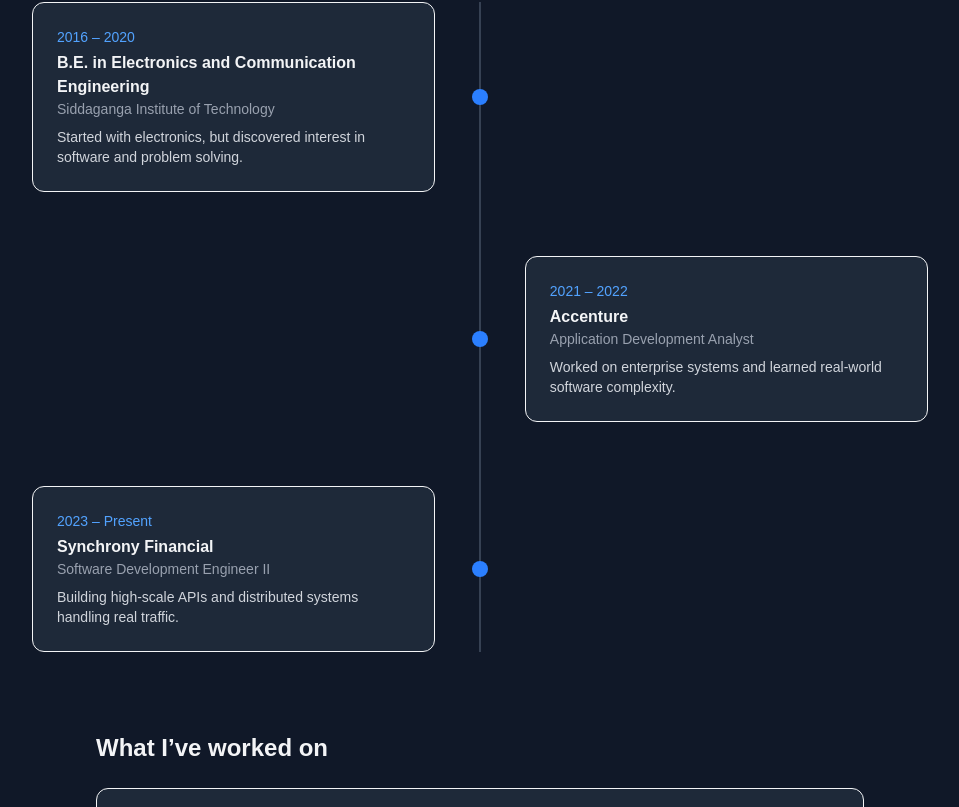
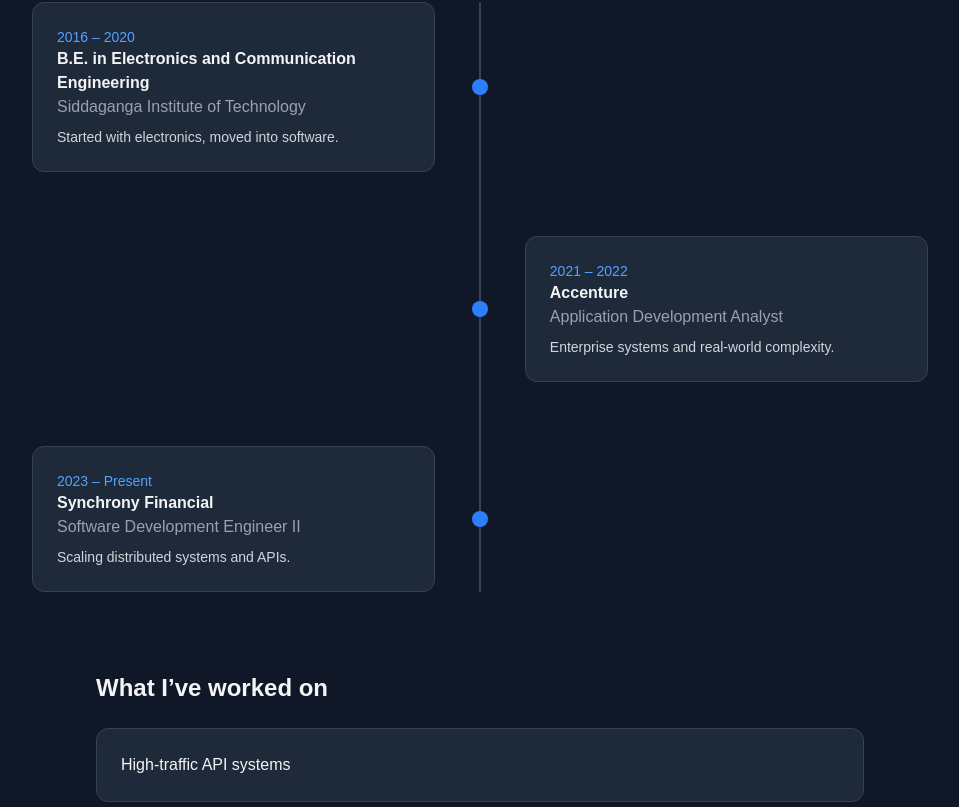
Before and after one commit to HimanshutheHR/My-Portfolio, a Next.js app: page / in a window 1280 px wide. Shown: the part 1073-1880 px from the top of the page, without its empty margins (160-1119 px from the left). Built offline with nearby package versions, Linux system fonts and the light colour scheme.

Commit message:
fourth  commit

```diff
--- a/app/page.tsx
+++ b/app/page.tsx
@@ -3,11 +3,11 @@
 import { useState, useEffect, useRef } from "react";
 import Image from "next/image";
 import { FontAwesomeIcon } from "@fortawesome/react-fontawesome";
-import { faLinkedin, faGithub } from "@fortawesome/free-brands-svg-icons";
+import { faLinkedin } from "@fortawesome/free-brands-svg-icons";
 import { faEnvelope } from "@fortawesome/free-solid-svg-icons";
 import { faLeetcode } from "@fortawesome/free-brands-svg-icons";
 
-/* ---------- HOOK: detect scroll visibility ---------- */
+/* ---------- HOOK ---------- */
 function useInView() {
   const ref = useRef<HTMLDivElement | null>(null);
   const [visible, setVisible] = useState(false);
@@ -21,7 +21,6 @@
     );
 
     if (ref.current) observer.observe(ref.current);
-
     return () => {
       if (ref.current) observer.unobserve(ref.current);
     };
@@ -44,7 +43,15 @@
     localStorage.setItem("theme", dark ? "dark" : "light");
   }, [dark]);
 
-  const { ref: timelineRef, visible: timelineVisible } = useInView();
+  /* IMPORTANT FIX */
+  useEffect(() => {
+    if (dark) {
+      document.documentElement.classList.add("dark");
+    } else {
+      document.documentElement.classList.remove("dark");
+    }
+  }, [dark]);
+
   const { ref: skillsRef, visible: skillsVisible } = useInView();
 
   return (
@@ -55,7 +62,7 @@
           : "bg-gradient-to-b from-white via-gray-50 to-gray-100 text-gray-900"
       }`}
     >
-      {/* DARK MODE TOGGLE */}
+      {/* TOGGLE */}
       <div className="max-w-4xl mx-auto flex justify-end">
         <button
           onClick={() => setDark(!dark)}
@@ -67,7 +74,6 @@
 
       {/* INTRO */}
       <section className="max-w-4xl mx-auto text-center mt-6">
-
         <div className="flex justify-center mb-6">
           <div className="relative">
             <div className="absolute inset-0 bg-gradient-to-r from-blue-500 to-purple-600 blur-2xl opacity-30 rounded-full"></div>
@@ -85,39 +91,20 @@
           Hi, I’m Himanshu
         </h1>
 
-        <p className="mt-4 text-lg text-gray-400">
+        <p className={`mt-4 text-lg ${dark ? "text-gray-400" : "text-gray-700"}`}>
           I build backend systems that don’t break when things get real.
         </p>
 
-        {/* SOCIAL ICONS */}
         <div className="mt-6 flex justify-center gap-6 text-xl">
-
-  {/* EMAIL */}
-  <a
-    href="mailto:himanshu.hr.ranjan@gmail.com"
-    className="hover:text-blue-400 transition"
-  >
+          <a href="mailto:himanshu.hr.ranjan@gmail.com">
             <FontAwesomeIcon icon={faEnvelope} />
           </a>
-
-  {/* LINKEDIN */}
-  <a
-    href="https://linkedin.com/in/himanshuthehr"
-    target="_blank"
-    className="hover:text-blue-500 transition"
-  >
+          <a href="https://linkedin.com/in/himanshuthehr" target="_blank">
             <FontAwesomeIcon icon={faLinkedin} />
           </a>
-
-  {/* LEETCODE (fallback icon) */}
-  <a
-    href="https://leetcode.com/u/himanshuthehr"
-    target="_blank"
-    className="hover:text-yellow-400 transition"
-  >
+          <a href="https://leetcode.com/u/himanshuthehr" target="_blank">
             <FontAwesomeIcon icon={faLeetcode} />
           </a>
-
         </div>
       </section>
 
@@ -153,7 +140,7 @@
                   ? "bg-gradient-to-r from-blue-600 to-purple-600 text-white"
                   : dark
                   ? "bg-gray-800 border-gray-700"
-                  : "bg-white"
+                  : "bg-white border-gray-300"
               }`}
             >
               <h3 className="font-semibold">{item.title}</h3>
@@ -165,56 +152,66 @@
         </div>
       </section>
 
-      {/* TIMELINE (YEARS + JOURNEY) */}
+      {/* TIMELINE */}
       <section className="max-w-4xl mx-auto mt-24">
         <h2 className="text-2xl font-semibold mb-12 text-center">
           My Journey
         </h2>
 
         <div className="relative">
-
-    {/* vertical line */}
-    <div className="absolute left-1/2 transform -translate-x-1/2 w-[2px] bg-gray-700 h-full"></div>
+          <div
+            className={`absolute left-1/2 transform -translate-x-1/2 w-[2px] h-full ${
+              dark ? "bg-gray-700" : "bg-gray-300"
+            }`}
+          ></div>
 
           {[
             {
               year: "2016 – 2020",
               title: "B.E. in Electronics and Communication Engineering",
               place: "Siddaganga Institute of Technology",
-        desc: "Started with electronics, but discovered interest in software and problem solving.",
+              desc: "Started with electronics, moved into software.",
             },
             {
               year: "2021 – 2022",
               title: "Accenture",
               place: "Application Development Analyst",
-        desc: "Worked on enterprise systems and learned real-world software complexity.",
+              desc: "Enterprise systems and real-world complexity.",
             },
             {
               year: "2023 – Present",
               title: "Synchrony Financial",
               place: "Software Development Engineer II",
-        desc: "Building high-scale APIs and distributed systems handling real traffic.",
+              desc: "Scaling distributed systems and APIs.",
             },
           ].map((item, i) => (
             <div
               key={i}
-        className={`relative flex items-center mb-16 ${
+              className={`flex items-center mb-16 ${
                 i % 2 === 0 ? "justify-start" : "justify-end"
               }`}
             >
-        <div className="w-[45%] p-6 rounded-xl border bg-gray-800 hover:shadow-lg transition">
-
-          <p className="text-sm text-blue-400 mb-1">{item.year}</p>
-
+              <div
+                className={`w-[45%] p-6 rounded-xl border ${
+                  dark
+                    ? "bg-gray-800 border-gray-700 text-gray-100"
+                    : "bg-white border-gray-300 text-gray-900"
+                }`}
+              >
+                <p className="text-sm text-blue-400">{item.year}</p>
                 <h3 className="font-semibold">{item.title}</h3>
-          <p className="text-sm text-gray-400">{item.place}</p>
-
-          <p className="mt-2 text-sm text-gray-300">
+                <p className={dark ? "text-gray-400" : "text-gray-700"}>
+                  {item.place}
+                </p>
+                <p
+                  className={`mt-2 text-sm ${
+                    dark ? "text-gray-300" : "text-gray-800"
+                  }`}
+                >
                   {item.desc}
                 </p>
               </div>
 
-        {/* dot */}
               <div className="absolute left-1/2 transform -translate-x-1/2 w-4 h-4 bg-blue-500 rounded-full"></div>
             </div>
           ))}
@@ -233,7 +230,11 @@
           ].map((item, i) => (
             <div
               key={i}
-              className="p-6 border rounded-xl bg-gray-800 hover:shadow-xl transition"
+              className={`p-6 border rounded-xl ${
+                dark
+                  ? "bg-gray-800 border-gray-700 text-gray-100"
+                  : "bg-white border-gray-300 text-gray-900"
+              }`}
             >
               {item}
             </div>
@@ -254,7 +255,12 @@
         ].map((skill, i) => (
           <div key={i} className="mb-4">
             <p className="text-sm mb-1">{skill.name}</p>
-            <div className="w-full h-2 bg-gray-700 rounded">
+
+            <div
+              className={`w-full h-2 rounded ${
+                dark ? "bg-gray-700" : "bg-gray-300"
+              }`}
+            >
               <div
                 className="h-2 rounded bg-gradient-to-r from-blue-500 to-purple-500 transition-all duration-1000"
                 style={{ width: skillsVisible ? skill.level : "0%" }}
@@ -268,7 +274,7 @@
       <section className="max-w-3xl mx-auto mt-20">
         <h2 className="text-2xl font-semibold mb-6">What I think about</h2>
 
-        <ul className="space-y-3 text-gray-400">
+        <ul className={dark ? "space-y-3 text-gray-400" : "space-y-3 text-gray-700"}>
           <li>→ Why systems break at scale</li>
           <li>→ Designing APIs that survive real traffic</li>
           <li>→ Why some systems degrade gracefully while others collapse</li>
@@ -289,7 +295,11 @@
           ].map((item, i) => (
             <div
               key={i}
-              className="p-4 border rounded-lg bg-gray-800 hover:shadow-lg transition"
+              className={`p-4 border rounded-lg ${
+                dark
+                  ? "bg-gray-800 border-gray-700 text-gray-100"
+                  : "bg-white border-gray-300 text-gray-900"
+              }`}
             >
               {item}
             </div>
@@ -310,7 +320,11 @@
       </section>
 
       {/* FOOTER */}
-      <section className="mt-16 text-center text-gray-500 text-sm">
+      <section
+        className={`mt-16 text-center text-sm ${
+          dark ? "text-gray-500" : "text-gray-600"
+        }`}
+      >
         Built with curiosity 🚀
       </section>
     </main>
```
Lines whose indentation alone changed are shown as unchanged.
